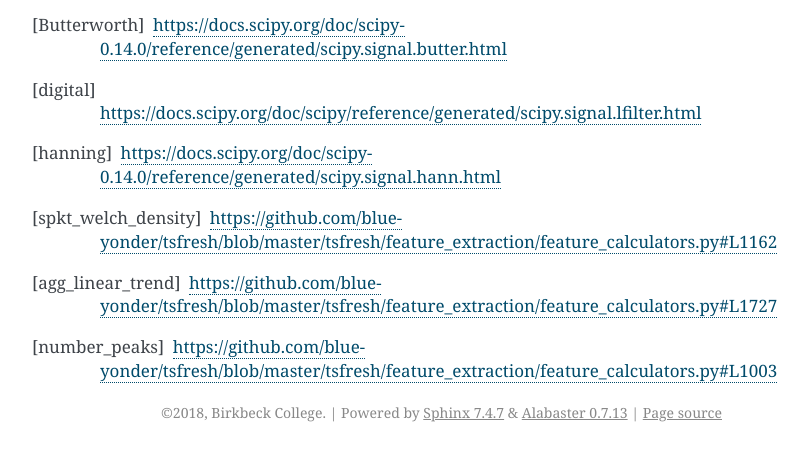
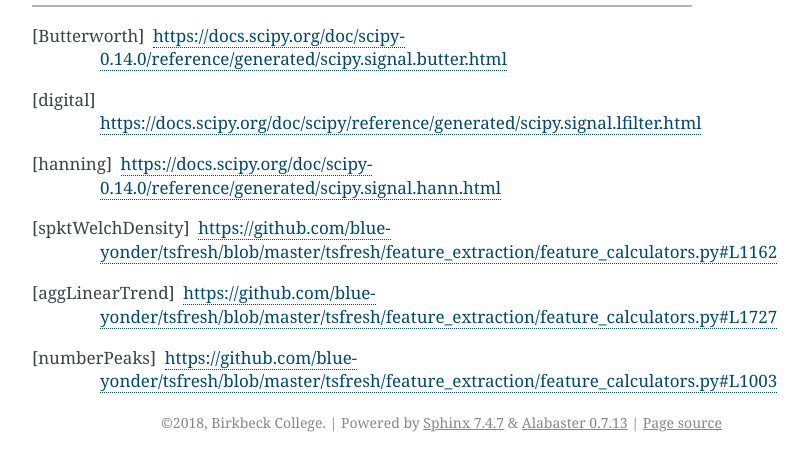
Before and after one commit to pdkit/pdkit, a Sphinx documentation site: the page built from docs/tremor.rst, in a window 1280 px wide, cut to the strip 366-837 px from the top of the page. Shown: the whole strip, without its empty margins (388-1196 px from the left). Built offline with Sphinx 7.4.7, drawn with Linux system fonts in a browser that asks for light colours.

Commit message:
modifies documentation

```diff
--- a/docs/tremor.rst
+++ b/docs/tremor.rst
@@ -12,10 +12,11 @@ Tremor Time Series
 .. automodule:: tremor_time_series
    :members:
 
+============================
 
 .. [Butterworth] https://docs.scipy.org/doc/scipy-0.14.0/reference/generated/scipy.signal.butter.html
 .. [digital] https://docs.scipy.org/doc/scipy/reference/generated/scipy.signal.lfilter.html
 .. [hanning] https://docs.scipy.org/doc/scipy-0.14.0/reference/generated/scipy.signal.hann.html
-.. [spkt_welch_density] https://github.com/blue-yonder/tsfresh/blob/master/tsfresh/feature_extraction/feature_calculators.py#L1162
-.. [agg_linear_trend] https://github.com/blue-yonder/tsfresh/blob/master/tsfresh/feature_extraction/feature_calculators.py#L1727
-.. [number_peaks] https://github.com/blue-yonder/tsfresh/blob/master/tsfresh/feature_extraction/feature_calculators.py#L1003
+.. [spktWelchDensity] https://github.com/blue-yonder/tsfresh/blob/master/tsfresh/feature_extraction/feature_calculators.py#L1162
+.. [aggLinearTrend] https://github.com/blue-yonder/tsfresh/blob/master/tsfresh/feature_extraction/feature_calculators.py#L1727
+.. [numberPeaks] https://github.com/blue-yonder/tsfresh/blob/master/tsfresh/feature_extraction/feature_calculators.py#L1003
```
Also changed, not shown: 1 other file.
